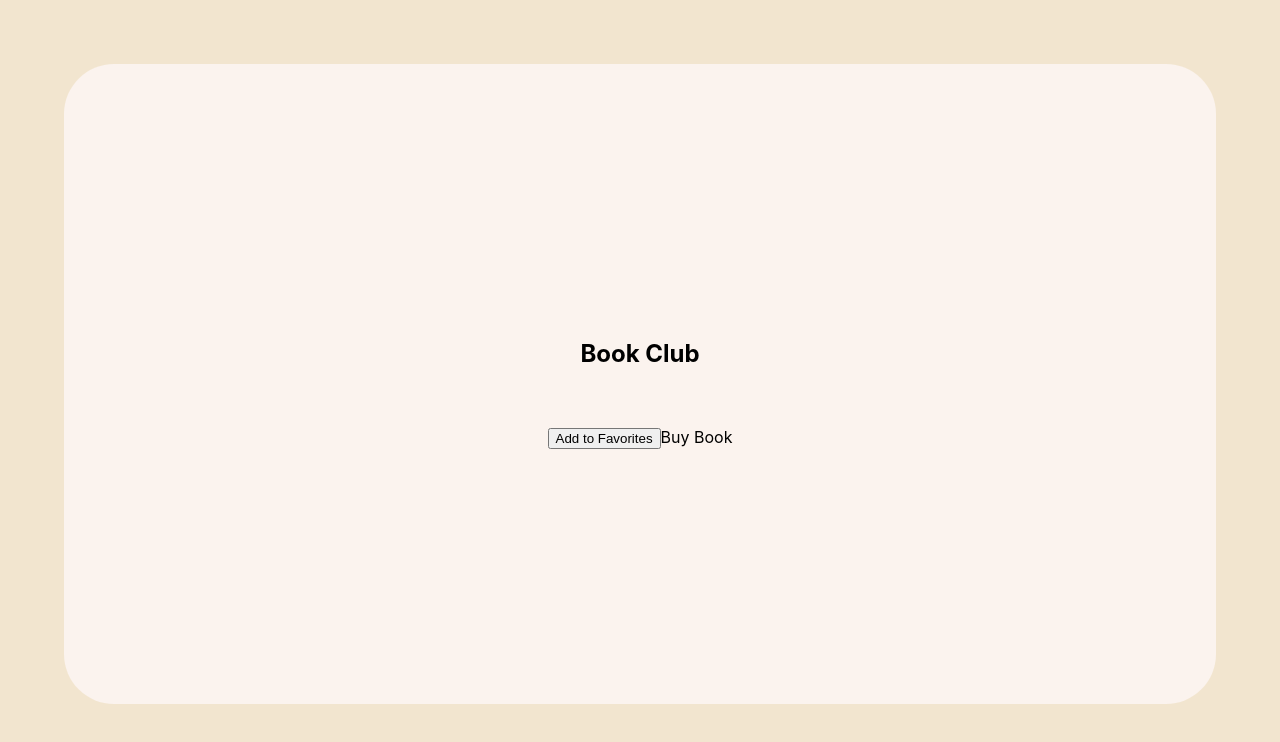
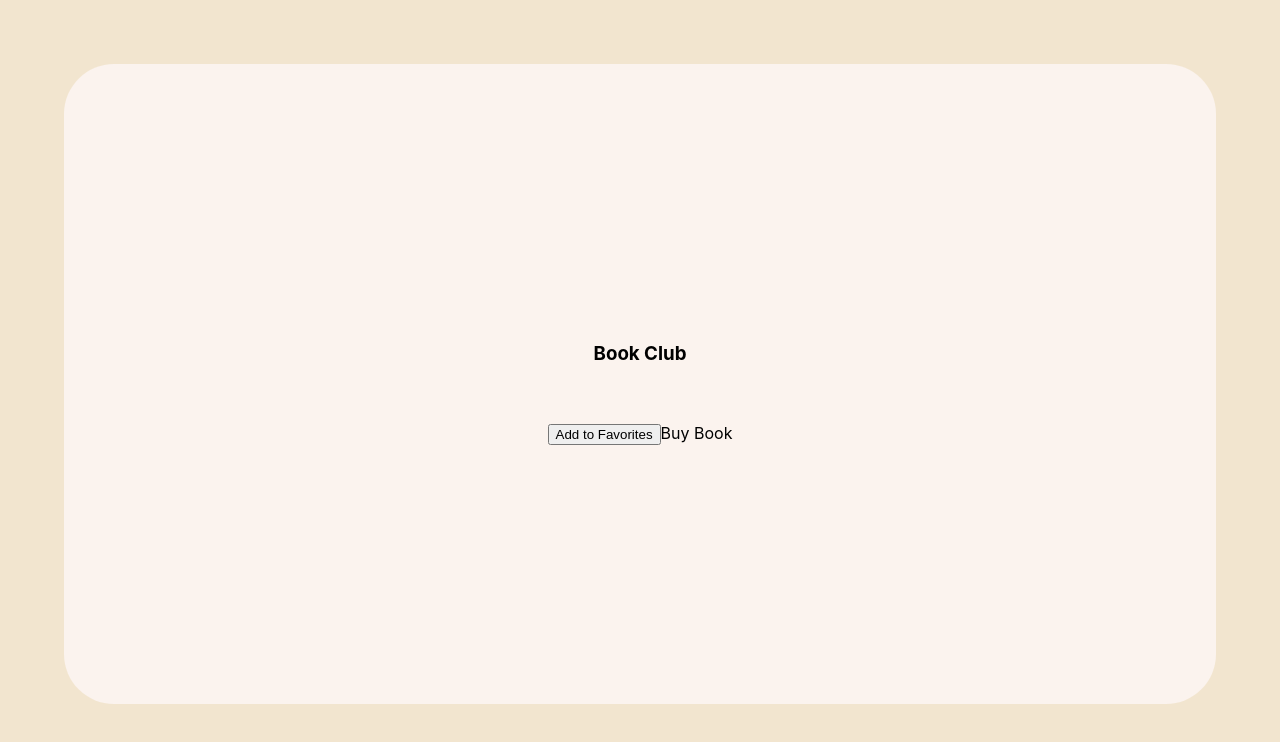
Before and after one commit to ectweitmann/book-club-ui, a React (Create React App) app: page /1 in a window 1280 px wide. Shown: the top 742 px of the page. Built offline with nearby package versions, Linux system fonts and the light colour scheme; no server answers.

Commit message:
Add nav container and class names for styling

```diff
--- a/src/components/Nav.js
+++ b/src/components/Nav.js
@@ -3,7 +3,9 @@ import '../styles/Nav.css';
 
 const Nav = () => {
   return (
-    <h1>Book Club</h1>
+    <nav className="navbar">
+      <h1 className="page-title">Book Club</h1>
+    </nav>
   )
 }
 
```
